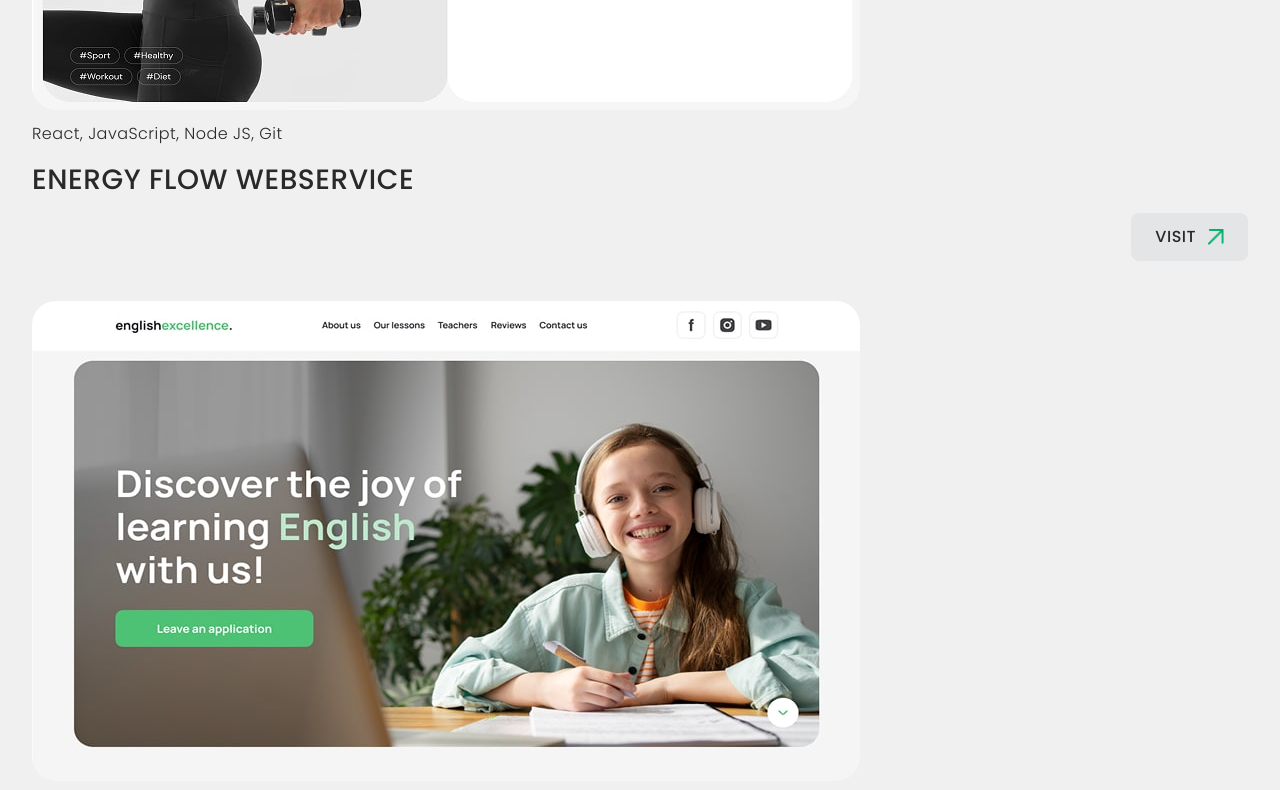
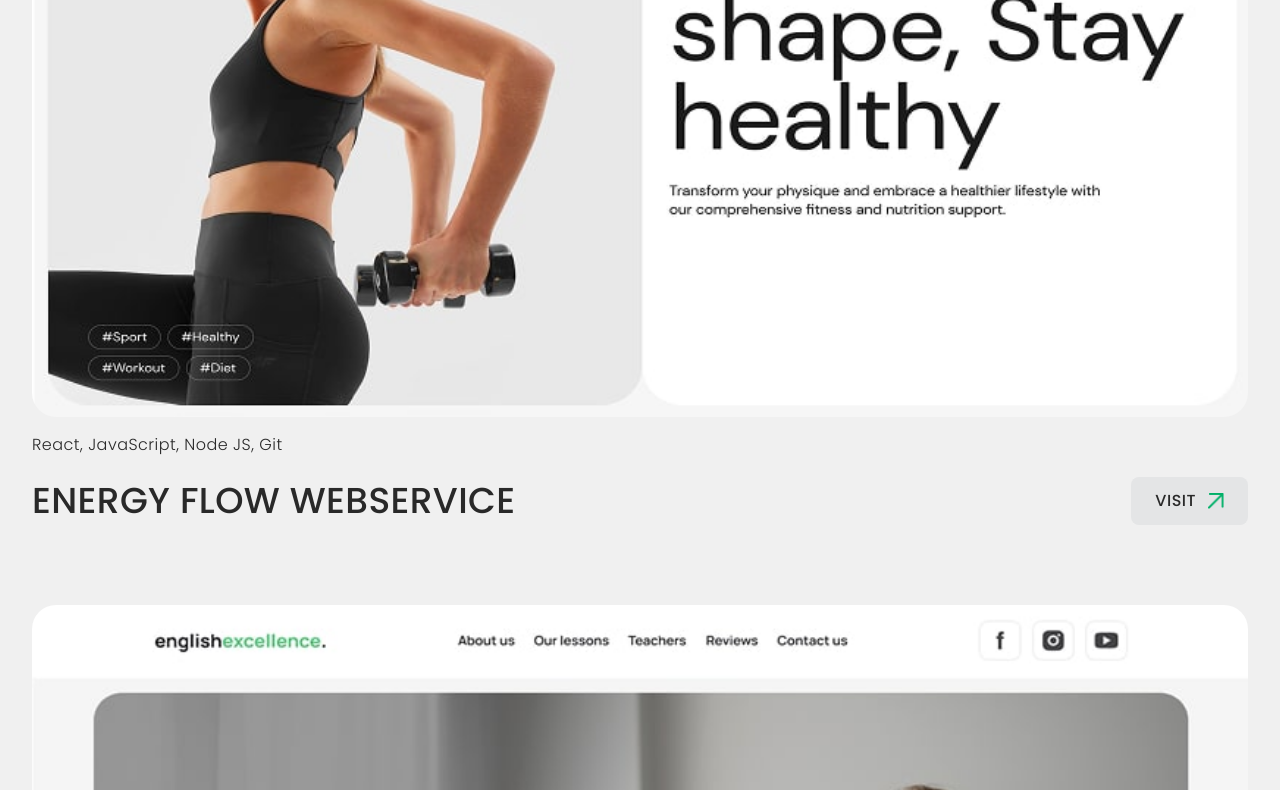
Before and after one commit to Sergii-Taran/my-portfolio-template, a plain HTML site: page index.html in a window 1280 px wide. Shown: the part 3480-4270 px from the top of the page. Drawn offline with nearby package versions, Linux system fonts and the light colour scheme.

Commit message:
feat(projects): complete projects section markup and styling

```diff
--- a/css/styles.css
+++ b/css/styles.css
@@ -1137,12 +1137,12 @@ body,
 .project-card {
   display: flex;
   flex-direction: column;
-  gap: 12px;
   width: 100%;
 }
 
 .project-card__img {
   border-radius: 24px;
+  margin-bottom: 12px;
 }
 
 .project-card__content {
@@ -1156,6 +1156,12 @@ body,
   font-size: 16px;
   line-height: 1.5;
   letter-spacing: 0.03em;
+}
+
+.project-card__title-btn-wrapper {
+  display: flex;
+  flex-direction: column;
+  gap: 16px;
 }
 
 .project-card__title {
@@ -1236,9 +1242,67 @@ body,
 }
 
 @media screen and (min-width: 768px) {
+  .projects {
+    padding-top: 62px;
+    padding-bottom: 62px;
+  }
+
+  .projects__title {
+    margin-bottom: 60px;
+  }
+
+  .projects__list {
+    gap: 60px;
+    margin-bottom: 60px;
+  }
+
+  .project-card__img {
+    width: 100%;
+    margin-bottom: 16px;
+  }
+
+  .project-card__content {
+    gap: 20px;
+  }
+
+  .project-card__title-btn-wrapper {
+    display: flex;
+    flex-direction: row;
+    justify-content: space-between;
+    align-items: center;
+  }
+
+  .project-card__title {
+    font-size: 32px;
+    line-height: 1.33;
+    letter-spacing: 0.01em;
+  }
+
+  .project-card__btn {
+    align-self: auto;
+  }
 }
 
 @media screen and (min-width: 1280px) {
+  .projects {
+    padding-top: 82px;
+    padding-bottom: 82px;
+  }
+
+  .projects__title {
+    margin-bottom: 80px;
+  }
+
+  .projects__list {
+    gap: 80px;
+    margin-bottom: 80px;
+  }
+
+  .project-card__title {
+    font-size: 36px;
+    line-height: 1.33;
+    letter-spacing: 0.01em;
+  }
 }
 
 /* -------------------------------- */
--- a/index.html
+++ b/index.html
@@ -363,6 +363,7 @@
                   height="480"
                   alt="Energy flow"
                   class="project-card__img"
+                  loading="lazy"
                 />
 
                 <div class="project-card__content">
@@ -370,6 +371,7 @@
                     React, JavaScript, Node JS, Git
                   </p>
 
+                  <div class="project-card__title-btn-wrapper">
                     <h3 class="project-card__title">energy flow webservice</h3>
 
                     <a
@@ -389,6 +391,7 @@
                       />
                     </a>
                   </div>
+                </div>
               </article>
             </li>
             <li class="projects__item">
@@ -403,6 +406,7 @@
                   height="480"
                   alt="English excellence"
                   class="project-card__img"
+                  loading="lazy"
                 />
 
                 <div class="project-card__content">
@@ -410,6 +414,7 @@
                     React, JavaScript, Node JS, Git
                   </p>
 
+                  <div class="project-card__title-btn-wrapper">
                     <h3 class="project-card__title">
                       English excellence webservice
                     </h3>
@@ -431,6 +436,7 @@
                       />
                     </a>
                   </div>
+                </div>
               </article>
             </li>
             <li class="projects__item">
@@ -445,6 +451,7 @@
                   height="480"
                   alt="Fruitbox store"
                   class="project-card__img"
+                  loading="lazy"
                 />
 
                 <div class="project-card__content">
@@ -452,6 +459,7 @@
                     React, JavaScript, Node JS, Git
                   </p>
 
+                  <div class="project-card__title-btn-wrapper">
                     <h3 class="project-card__title">Fruitbox online store</h3>
 
                     <a
@@ -471,6 +479,7 @@
                       />
                     </a>
                   </div>
+                </div>
               </article>
             </li>
             <li class="projects__item projects__item--hidden">
@@ -485,6 +494,7 @@
                   height="480"
                   alt="Green harvest store"
                   class="project-card__img"
+                  loading="lazy"
                 />
 
                 <div class="project-card__content">
@@ -492,6 +502,7 @@
                     React, JavaScript, Node JS, Git
                   </p>
 
+                  <div class="project-card__title-btn-wrapper">
                     <h3 class="project-card__title">
                       Green harvest online store
                     </h3>
@@ -513,6 +524,7 @@
                       />
                     </a>
                   </div>
+                </div>
               </article>
             </li>
             <li class="projects__item projects__item--hidden">
@@ -527,6 +539,7 @@
                   height="480"
                   alt="Chego jewelry website"
                   class="project-card__img"
+                  loading="lazy"
                 />
 
                 <div class="project-card__content">
@@ -534,6 +547,7 @@
                     React, JavaScript, Node JS, Git
                   </p>
 
+                  <div class="project-card__title-btn-wrapper">
                     <h3 class="project-card__title">Chego jewelry website</h3>
 
                     <a
@@ -553,6 +567,7 @@
                       />
                     </a>
                   </div>
+                </div>
               </article>
             </li>
             <li class="projects__item projects__item--hidden">
@@ -567,6 +582,7 @@
                   height="480"
                   alt="Mimino website"
                   class="project-card__img"
+                  loading="lazy"
                 />
 
                 <div class="project-card__content">
@@ -574,6 +590,7 @@
                     React, JavaScript, Node JS, Git
                   </p>
 
+                  <div class="project-card__title-btn-wrapper">
                     <h3 class="project-card__title">Mimino website</h3>
 
                     <a
@@ -593,6 +610,7 @@
                       />
                     </a>
                   </div>
+                </div>
               </article>
             </li>
             <li class="projects__item projects__item--hidden">
@@ -607,6 +625,7 @@
                   height="480"
                   alt="Power pulse webservice"
                   class="project-card__img"
+                  loading="lazy"
                 />
 
                 <div class="project-card__content">
@@ -614,6 +633,7 @@
                     React, JavaScript, Node JS, Git
                   </p>
 
+                  <div class="project-card__title-btn-wrapper">
                     <h3 class="project-card__title">Power pulse webservice</h3>
 
                     <a
@@ -633,6 +653,7 @@
                       />
                     </a>
                   </div>
+                </div>
               </article>
             </li>
             <li class="projects__item projects__item--hidden">
@@ -647,6 +668,7 @@
                   height="480"
                   alt="Starlight landing page"
                   class="project-card__img"
+                  loading="lazy"
                 />
 
                 <div class="project-card__content">
@@ -654,6 +676,7 @@
                     React, JavaScript, Node JS, Git
                   </p>
 
+                  <div class="project-card__title-btn-wrapper">
                     <h3 class="project-card__title">
                       starlight studio landing page
                     </h3>
@@ -675,6 +698,7 @@
                       />
                     </a>
                   </div>
+                </div>
               </article>
             </li>
             <li class="projects__item projects__item--hidden">
@@ -689,6 +713,7 @@
                   height="480"
                   alt="Vyshyvanka Landing Page"
                   class="project-card__img"
+                  loading="lazy"
                 />
 
                 <div class="project-card__content">
@@ -696,6 +721,7 @@
                     React, JavaScript, Node JS, Git
                   </p>
 
+                  <div class="project-card__title-btn-wrapper">
                     <h3 class="project-card__title">
                       vyshyvanka vibes Landing Page
                     </h3>
@@ -717,6 +743,7 @@
                       />
                     </a>
                   </div>
+                </div>
               </article>
             </li>
             <li class="projects__item projects__item--hidden">
@@ -731,6 +758,7 @@
                   height="480"
                   alt="Wallet webservice"
                   class="project-card__img"
+                  loading="lazy"
                 />
 
                 <div class="project-card__content">
@@ -738,6 +766,7 @@
                     React, JavaScript, Node JS, Git
                   </p>
 
+                  <div class="project-card__title-btn-wrapper">
                     <h3 class="project-card__title">wallet webservice</h3>
 
                     <a
@@ -756,6 +785,7 @@
                         height="16"
                       />
                     </a>
+                  </div>
                 </div>
               </article>
             </li>
```
Lines whose indentation alone changed are shown as unchanged.
